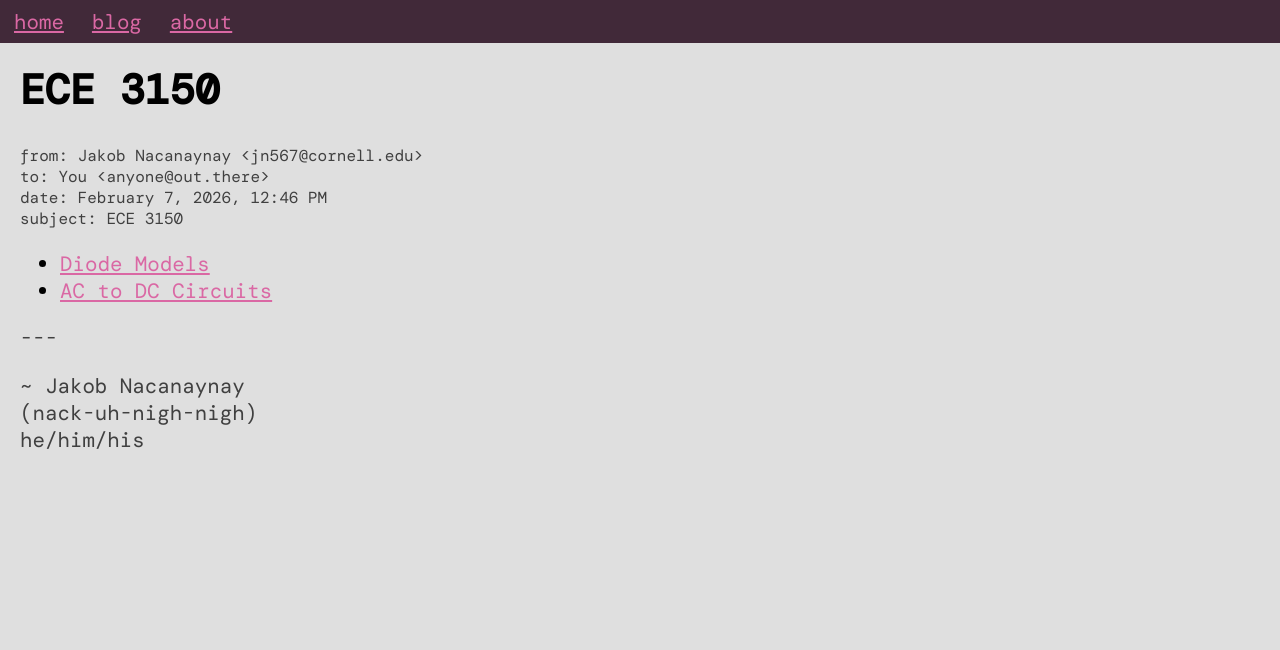
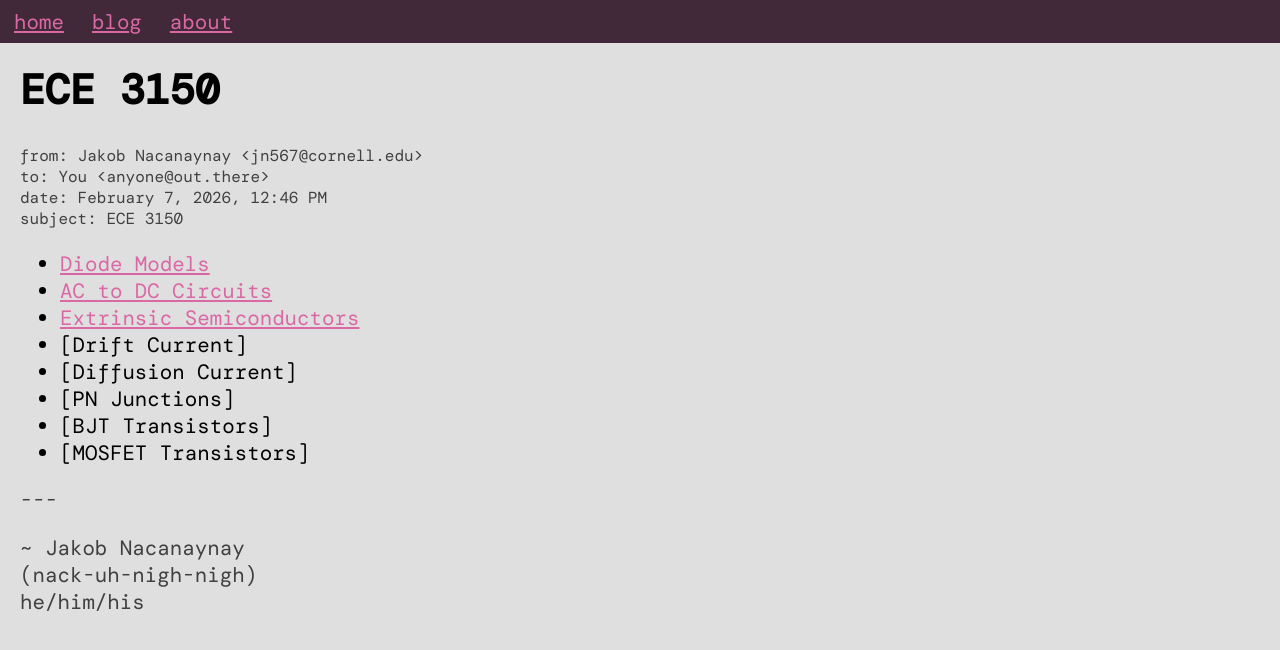
Before and after one commit to j-nac/j-nac.github.io, a Jekyll site: the page built from _posts/2026-02-07-ece-3150.md, in a window 1280 px wide. Shown: the top 650 px of the page. Built offline with Jekyll 4.4.1, drawn with Linux system fonts in a browser that asks for light colours; some web fonts are replaced.

Commit message:
Add info on extrinsic semiconductors

```diff
--- a/_posts/2026-02-07-ece-3150.md
+++ b/_posts/2026-02-07-ece-3150.md
@@ -8,3 +8,9 @@ tags: ece ece3150 course
 
 - [Diode Models]({% post_url ece3150/2026-02-07-diode-models %})
 - [AC to DC Circuits]({% post_url ece3150/2026-02-07-diode-models %})
+- [Extrinsic Semiconductors]({% post_url ece3150/2026-03-01-extrinsic-semiconductors %})
+- [Drift Current]
+- [Diffusion Current]
+- [PN Junctions]
+- [BJT Transistors]
+- [MOSFET Transistors]
```
Also changed, not shown: _posts/ece3150/2026-03-01-drift-current.md (added, +7 -0 lines), _posts/ece3150/2026-03-01-extrinsic-semiconductors.md (added, +67 -0 lines).
